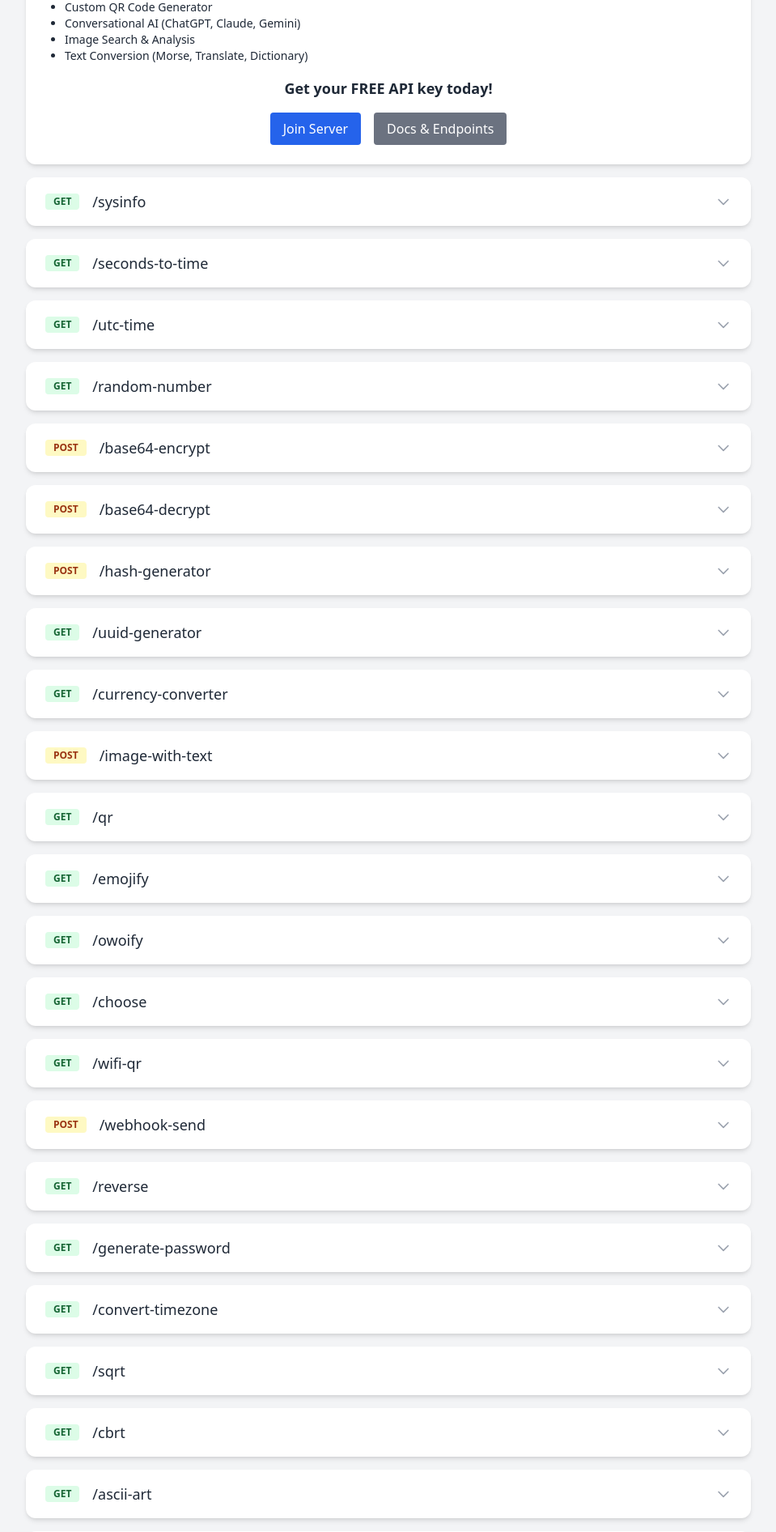
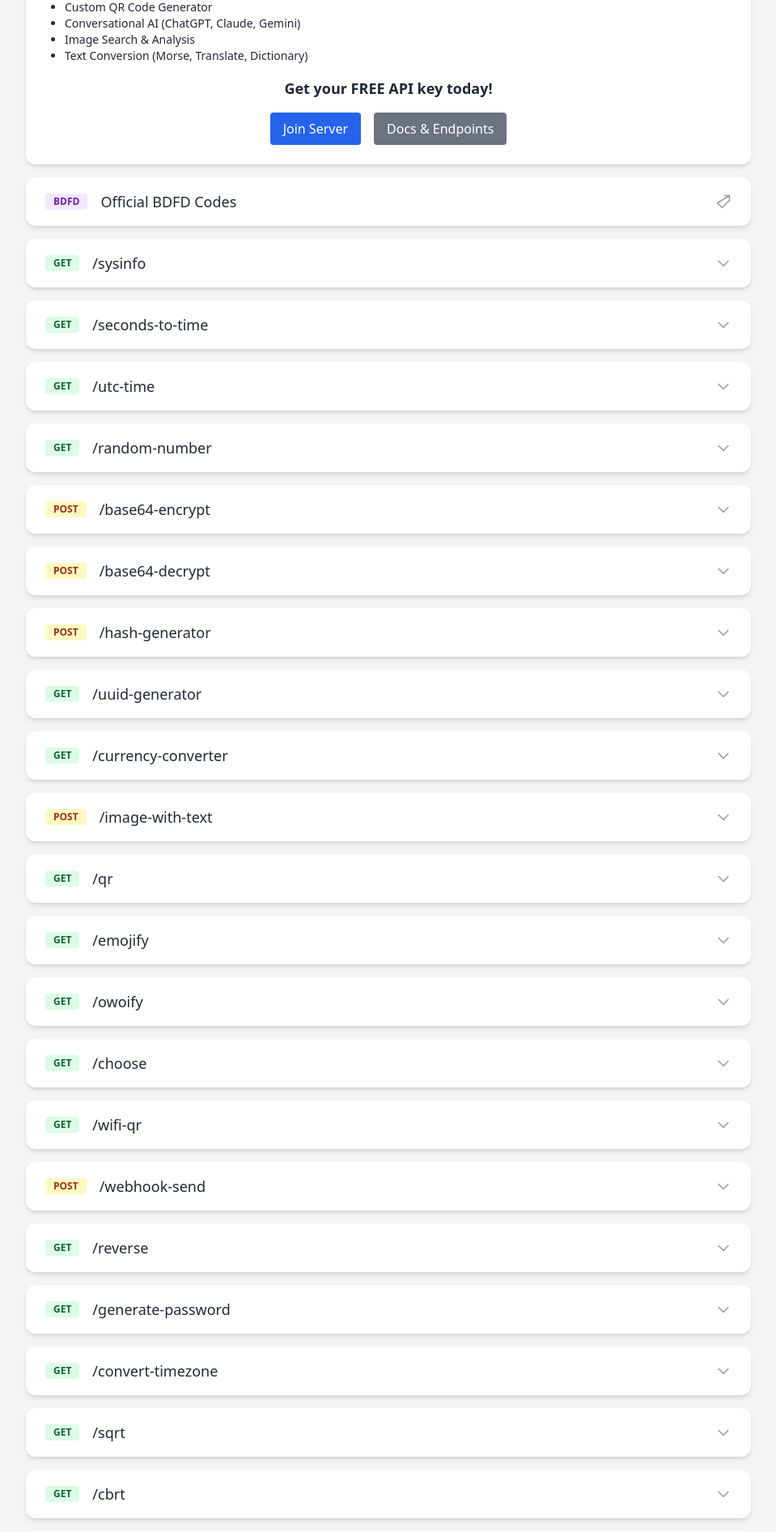
Before and after one commit to loopy5418/api, a Flask app: template api/templates/index.html in a window 1280 px wide. Shown: the part 493-2385 px from the top of the page at 81% size, without its empty margins (160-1119 px from the left). Run offline with Flask 3, Linux system fonts and the light colour scheme; the template is opened without the code that fills it, so the values that code supplies are empty; some libraries are stand-ins or nearby versions.

Commit message:
Update index.html

```diff
--- a/api/templates/index.html
+++ b/api/templates/index.html
@@ -127,6 +127,18 @@
 </section>
 
     <!-- Endpoints go here -->
+    <div class="bg-white dark:bg-gray-800 rounded-xl shadow-md overflow-hidden mt-4">
+  <a href="https://api.loopy5418.dev/wiki/" target="_blank" rel="noopener noreferrer">
+    <div class="flex items-center justify-between px-6 py-4 cursor-pointer hover:bg-gray-50 dark:hover:bg-gray-700">
+      <span class="bg-purple-100 text-purple-800 dark:bg-purple-900 dark:text-purple-300 text-xs font-semibold mr-2 px-2.5 py-0.5 rounded">BDFD</span>
+      <span class="flex-1 ml-2 text-lg text-left">Official BDFD Codes</span>
+      <svg xmlns="http://www.w3.org/2000/svg" class="w-5 h-5 text-gray-400" fill="none" viewBox="0 0 24 24" stroke="currentColor">
+        <path stroke-linecap="round" stroke-linejoin="round" stroke-width="2" d="M14 3h7v7m0 0L10 21l-7-7L21 3z" />
+      </svg>
+    </div>
+  </a>
+</div>
+
 <!-- GET /sysinfo -->
     <div class="bg-white dark:bg-gray-800 rounded-xl shadow-md overflow-hidden">
       <div class="flex items-center justify-between px-6 py-4 cursor-pointer hover:bg-gray-50 dark:hover:bg-gray-700" onclick="toggleDetails('endpoint-sysinfo')">
```
